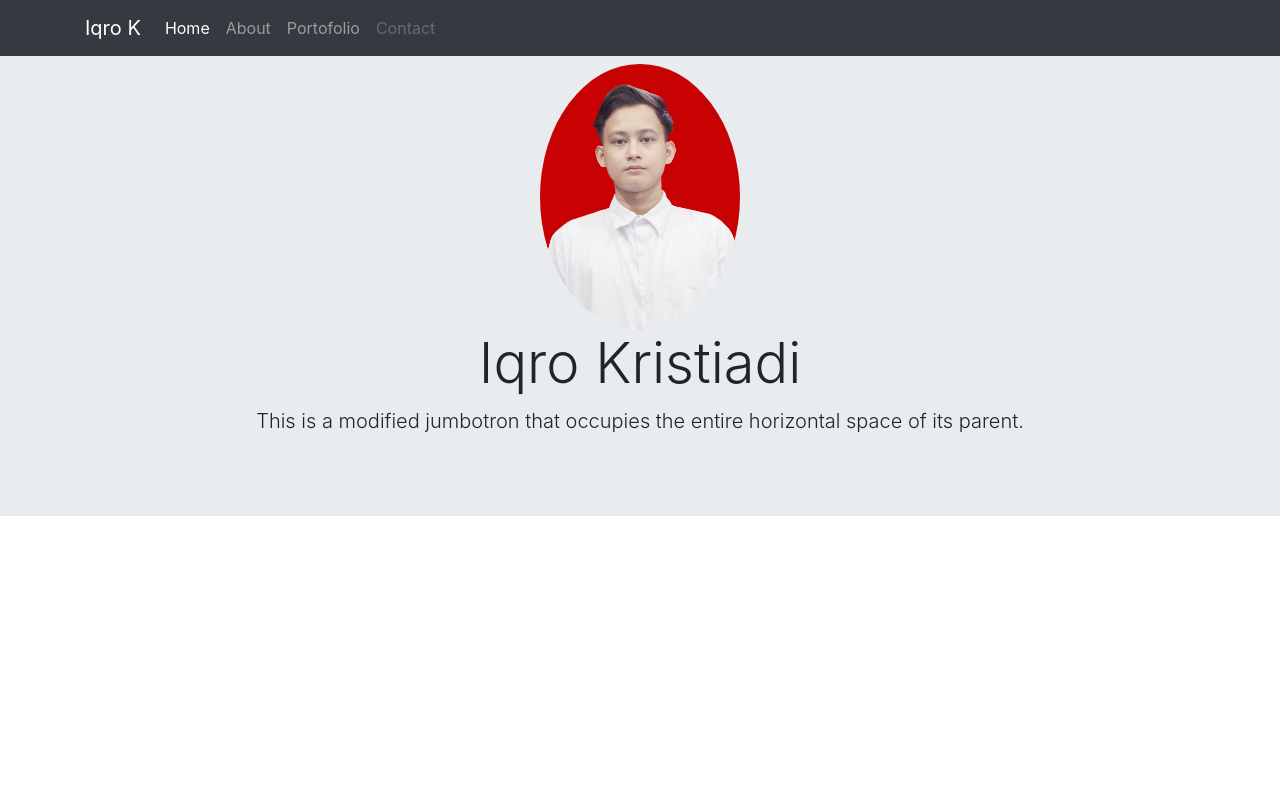
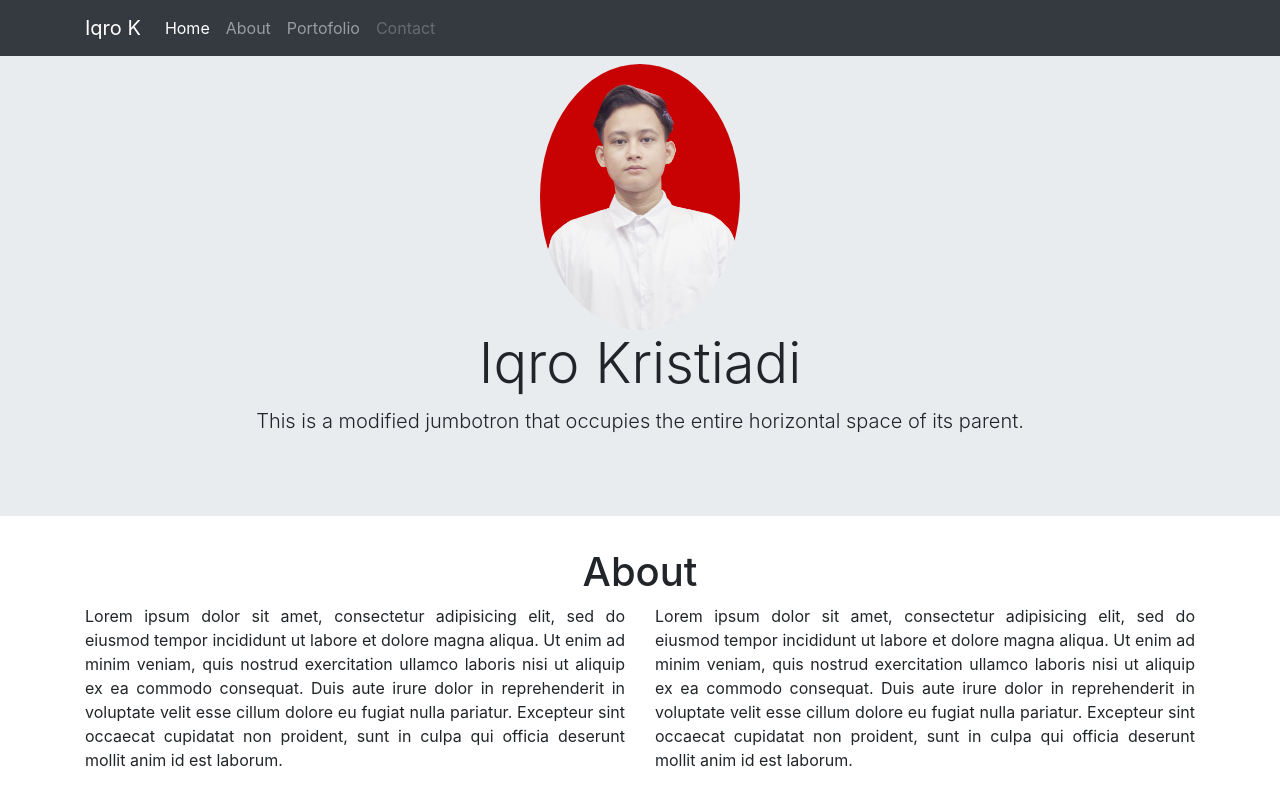
Before and after one commit to iqrokristiadi/portofolio-2, a plain HTML site: page index.html in a window 1280 px wide. Drawn offline with nearby package versions, Linux system fonts and the light colour scheme.

Commit message:
add about

```diff
--- a/css/style.css
+++ b/css/style.css
@@ -2,3 +2,7 @@
 	width: 200px;
 	border-radius: 50%;
 }
+
+.paragraf {
+	text-align: justify;
+}
--- a/index.html
+++ b/index.html
@@ -48,6 +48,35 @@
     </div>
   </div>
 
+  <!-- About -->
+
+  <div class="container">
+    <div class="row">
+      <div class="col text-center">
+        <h1>About</h1>
+      </div>
+    </div>
+
+    <div class="row">
+      <div class="col">
+        <p class="paragraf">Lorem ipsum dolor sit amet, consectetur adipisicing elit, sed do eiusmod
+        tempor incididunt ut labore et dolore magna aliqua. Ut enim ad minim veniam,
+        quis nostrud exercitation ullamco laboris nisi ut aliquip ex ea commodo
+        consequat. Duis aute irure dolor in reprehenderit in voluptate velit esse
+        cillum dolore eu fugiat nulla pariatur. Excepteur sint occaecat cupidatat non
+        proident, sunt in culpa qui officia deserunt mollit anim id est laborum.</p>
+      </div>
+      <div class="col">
+        <p class="paragraf">Lorem ipsum dolor sit amet, consectetur adipisicing elit, sed do eiusmod
+        tempor incididunt ut labore et dolore magna aliqua. Ut enim ad minim veniam,
+        quis nostrud exercitation ullamco laboris nisi ut aliquip ex ea commodo
+        consequat. Duis aute irure dolor in reprehenderit in voluptate velit esse
+        cillum dolore eu fugiat nulla pariatur. Excepteur sint occaecat cupidatat non
+        proident, sunt in culpa qui officia deserunt mollit anim id est laborum.</p>
+      </div>
+    </div>
+  </div>
+
 
 
 
```
